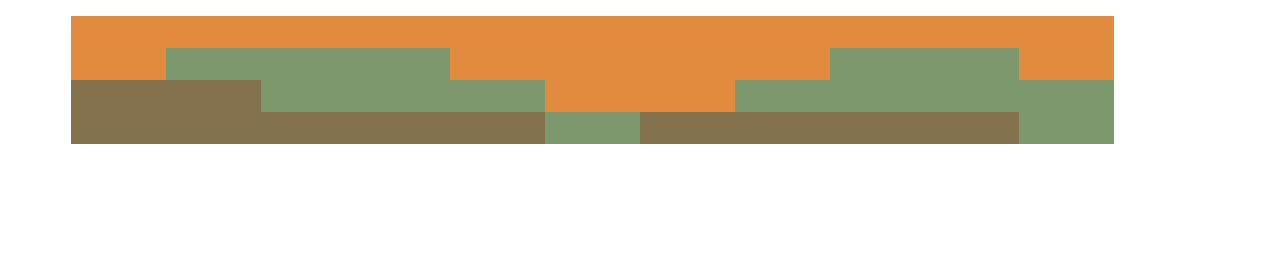
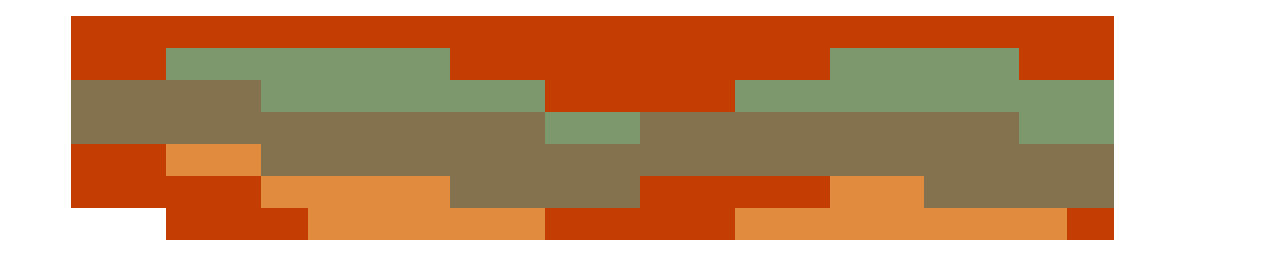
Before and after one commit to vdv-boolean/html-css-12bool, a plain HTML site: page bonus2/index.html in a window 1280 px wide. Drawn offline with Linux system fonts and the light colour scheme.

Commit message:
Add part two

```diff
--- a/bonus2/index.html
+++ b/bonus2/index.html
@@ -12,21 +12,21 @@
         <div class="container">
 
             <div class="row">
-                <div class="col-11 orange"></div>
+                <div class="col-11 red"></div>
             </div>
 
             <div class="row">
-                <div class="col-1 orange"></div>
+                <div class="col-1 red"></div>
                 <div class="col-3 green"></div>
-                <div class="col-4 orange"></div>
+                <div class="col-4 red"></div>
                 <div class="col-2 green"></div>
-                <div class="col-1 orange"></div>
+                <div class="col-1 red"></div>
             </div>
 
             <div class="row">
                 <div class="col-2 senape"></div>
                 <div class="col-3 green"></div>
-                <div class="col-2 orange"></div>
+                <div class="col-2 red"></div>
                 <div class="col-4 green"></div>
             </div>
 
@@ -37,6 +37,40 @@
                 <div class="col-1 green"></div>
             </div>
 
+            <div class="row">
+                <div class="col-1 red"></div>
+                <div class="col-1 orange"></div>
+                <div class="col-9 senape"></div>
+            </div>
+
+            <div class="row">
+                <div class="col-2 red"></div>
+                <div class="col-2 orange"></div>
+                <div class="col-2 senape"></div>
+                <div class="col-2 red"></div>
+                <div class="col-1 orange"></div>
+                <div class="col-2 senape"></div>
+            </div>
+
+            <div class="row">
+                <div class="col-1 sun"></div>
+                <div class="col-3">
+                    <div class="row">
+                        <div class="col-6 red"></div>
+                        <div class="col-6 orange"></div>
+                    </div>
+                </div>
+                <div class="col-1 orange"></div>
+                <div class="col-2 red"></div>
+                <div class="col-3 orange"></div>
+                <div class="col-1">
+                    <div class="row">
+                        <div class="col-6 orange"></div>
+                        <div class="col 6 red"></div>
+                    </div>
+                </div>
+            </div>
+
         </div>
     </body>
 </html>
```
